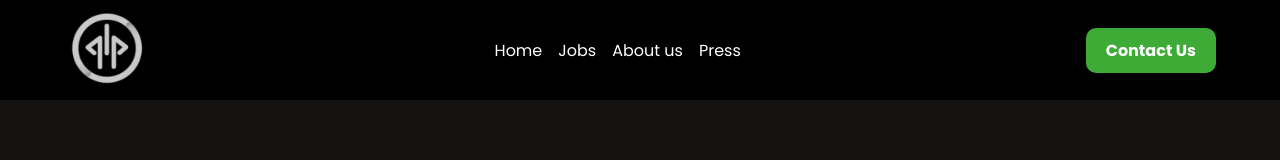
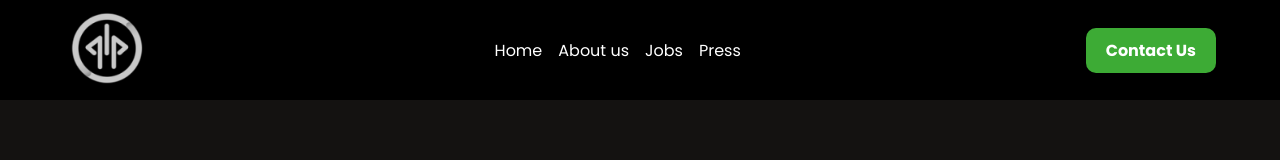
Before and after one commit to Websolution2015/Petra-frontend, a React (Create React App) app: page /add-jobs in a window 1280 px wide. Shown: the top 160 px of the page. Built offline with nearby package versions, Linux system fonts and the light colour scheme.

Commit message:
revisions

```diff
--- a/src/components/Header.jsx
+++ b/src/components/Header.jsx
@@ -28,15 +28,16 @@ const Header = () => {
               </Link>
             </li>
             <li>
+              <a href="#about-us">
+                About us
+              </a>
+            </li>
+            <li>
               <a href="#jobs_ref">
                 Jobs
               </a>
             </li>
-            <li>
-              <a href="#about-us">
-                About us
-              </a>
-            </li>
+
 
             <li>
               <Link to="/press">
```
Also changed, not shown: .babelrc (deleted).
